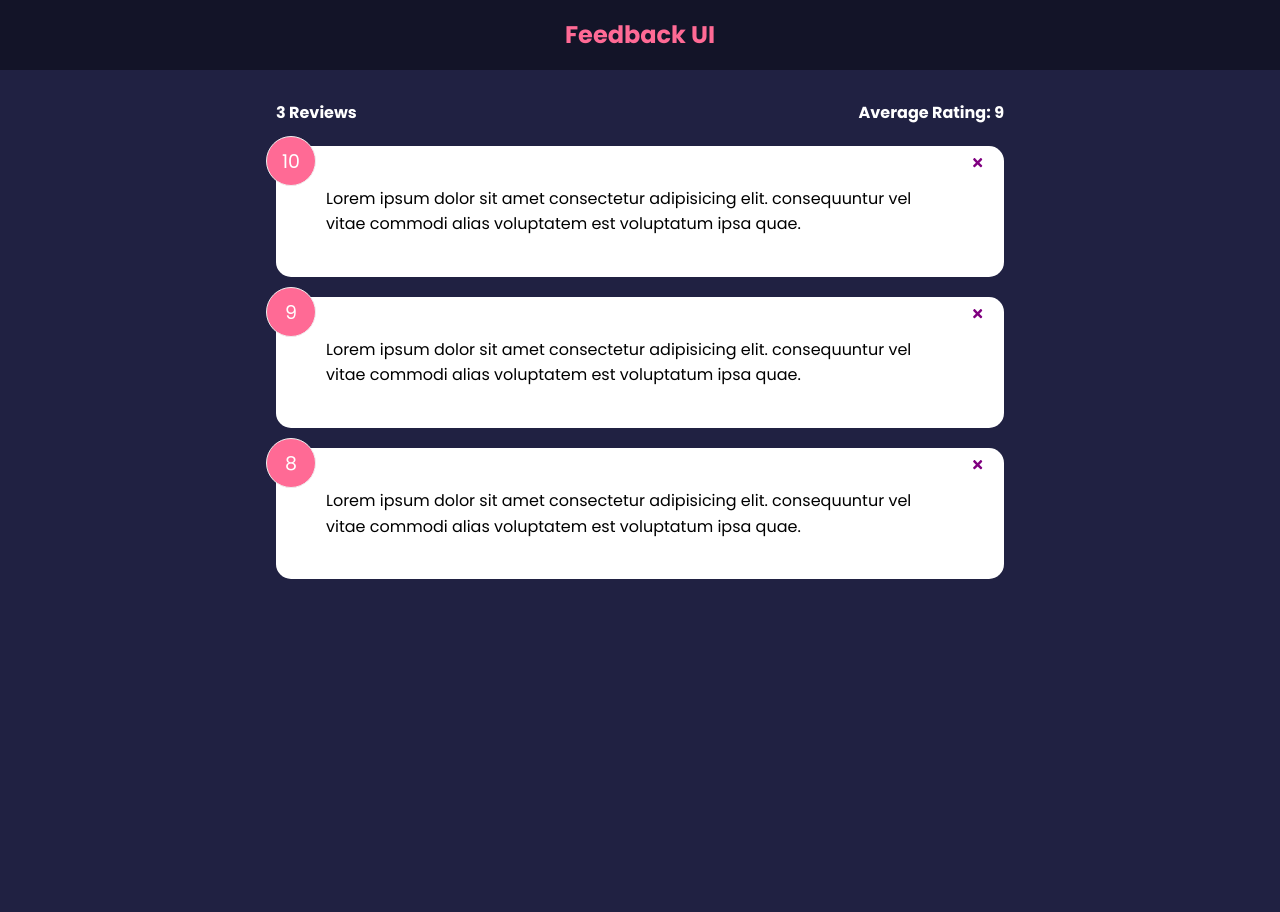
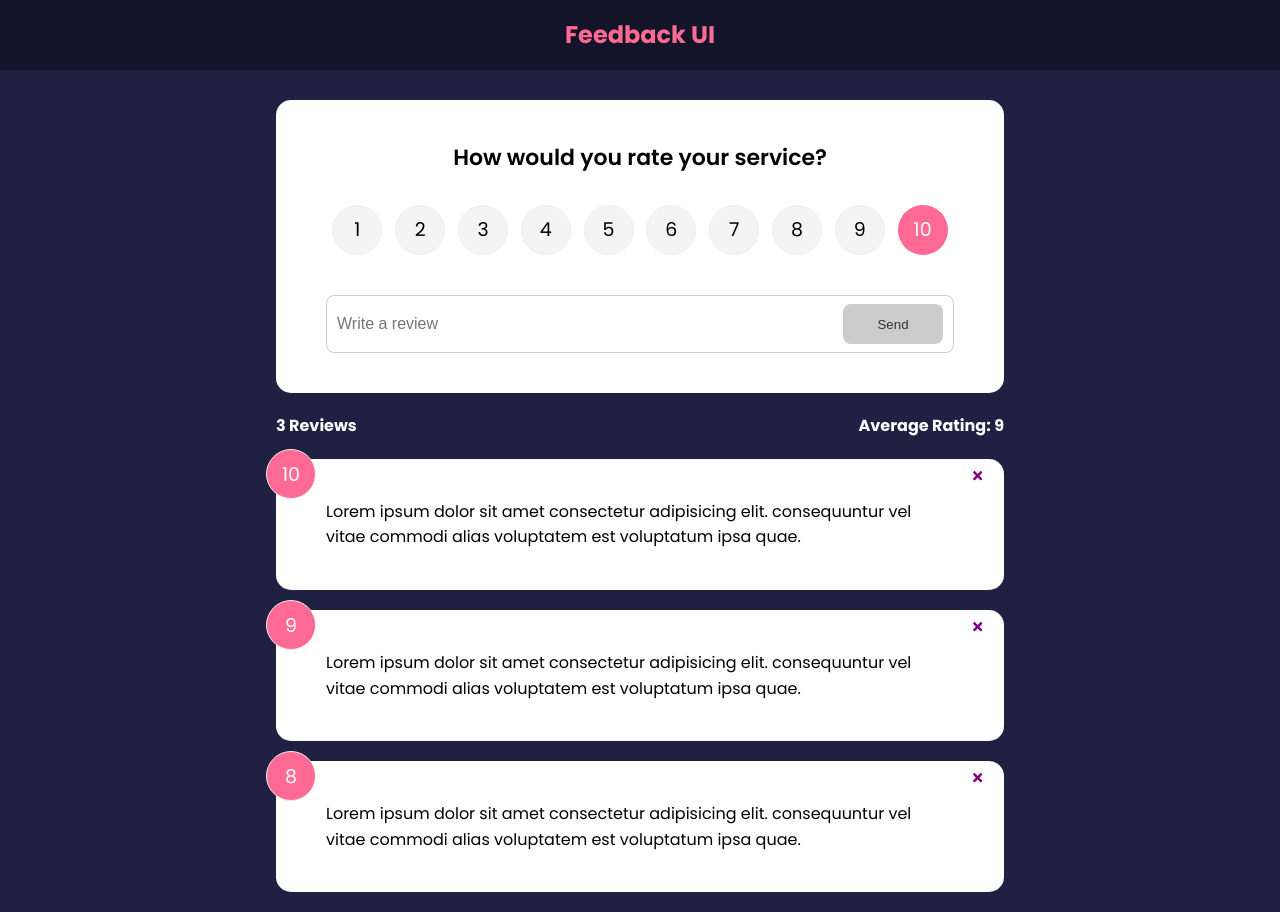
Before and after one commit to bobfdev/react-feedback-app, a React (Create React App) app: page / in a window 1280 px wide. Before the commit the page ends 800 px from the top, so only its background shows below. Built offline with nearby package versions, Linux system fonts and the light colour scheme.

Commit message:
updated files

```diff
--- a/src/App.js
+++ b/src/App.js
@@ -3,6 +3,7 @@
 import FeedbackList from './components/FeedbackList';
 import FeedbackData from './data/FeedbackData';
 import FeedbackStats from './components/FeedbackStats';
+import FeedbackForm from './components/FeedbackForm';
 
 function App() {
     const [feedback, setFeedback] = useState(FeedbackData)
@@ -18,6 +19,7 @@
         <>
             <Header />
             <div className="container">
+                <FeedbackForm />
                 <FeedbackStats feedback={feedback} />
                 <FeedbackList
                     feedback={feedback}
--- /dev/null
+++ b/src/components/FeedbackForm.js
@@ -0,0 +1,56 @@
+import { useState } from 'react';
+import Card from './shared/Card';
+import Button from './shared/Button';
+import RatingSelect from './RatingSelect';
+
+function FeedbackForm() {
+    const [text, setText] = useState('')
+    const [rating, setRating] = useState(10)
+    const [btnDisabled, setBtnDisabled] = useState(true)
+    const [message, setMessage] = useState('')
+
+    const handleTextChange = (e) => {
+        // if no text in form then disable send button
+        if (text === '') {
+            setBtnDisabled(true)
+            setMessage(null)
+        // if text is less than 10 character disable send button and respond with message
+        } else if (text !== '' && text.trim().length <= 10) {
+            setBtnDisabled(true)
+            setMessage('Text must be at least 10 characters')
+        // if text is more than 10 characters enable send button
+        } else {
+            setMessage(null)
+            setBtnDisabled(false)
+        }
+
+        setText(e.target.value);
+    }
+
+    return (
+        <Card>
+            <form>
+                <h2>How would you rate your service?</h2>
+                <RatingSelect select={(rating) => setRating(rating)} />
+                <div className="input-group">
+                    <input
+                        onChange={handleTextChange}
+                        type="text"
+                        placeholder="Write a review"
+                        value={text}
+                    />
+                    <Button
+                        type="submit"
+                        isDisabled={btnDisabled}
+                    >
+                        Send
+                    </Button>
+                </div>
+
+                {message && <div className='message'>{message}</div>}
+            </form>
+        </Card>
+    )
+}
+
+export default FeedbackForm;
--- /dev/null
+++ b/src/components/RatingSelect.js
@@ -0,0 +1,130 @@
+import { useState } from 'react';
+
+// "select" prop passed in from FeedbackForm
+function RatingSelect({ select }) {
+    const [selected, setSelected] = useState(10)
+
+    const handleChange = (e) => {
+        // "+" turns the value into a numerical value
+        setSelected(+e.currentTarget.value)
+        // select is called in as a function and the "+e.currentTarget.value" value is passed in
+        select(+e.currentTarget.value)
+    }
+
+    return (
+        <ul className='rating'>
+        <li>
+          <input
+            type='radio'
+            id='num1'
+            name='rating'
+            value='1'
+            onChange={handleChange}
+            checked={selected === 1}
+          />
+          <label htmlFor='num1'>1</label>
+        </li>
+        <li>
+          <input
+            type='radio'
+            id='num2'
+            name='rating'
+            value='2'
+            onChange={handleChange}
+            checked={selected === 2}
+          />
+          <label htmlFor='num2'>2</label>
+        </li>
+        <li>
+          <input
+            type='radio'
+            id='num3'
+            name='rating'
+            value='3'
+            onChange={handleChange}
+            checked={selected === 3}
+          />
+          <label htmlFor='num3'>3</label>
+        </li>
+        <li>
+          <input
+            type='radio'
+            id='num4'
+            name='rating'
+            value='4'
+            onChange={handleChange}
+            checked={selected === 4}
+          />
+          <label htmlFor='num4'>4</label>
+        </li>
+        <li>
+          <input
+            type='radio'
+            id='num5'
+            name='rating'
+            value='5'
+            onChange={handleChange}
+            checked={selected === 5}
+          />
+          <label htmlFor='num5'>5</label>
+        </li>
+        <li>
+          <input
+            type='radio'
+            id='num6'
+            name='rating'
+            value='6'
+            onChange={handleChange}
+            checked={selected === 6}
+          />
+          <label htmlFor='num6'>6</label>
+        </li>
+        <li>
+          <input
+            type='radio'
+            id='num7'
+            name='rating'
+            value='7'
+            onChange={handleChange}
+            checked={selected === 7}
+          />
+          <label htmlFor='num7'>7</label>
+        </li>
+        <li>
+          <input
+            type='radio'
+            id='num8'
+            name='rating'
+            value='8'
+            onChange={handleChange}
+            checked={selected === 8}
+          />
+          <label htmlFor='num8'>8</label>
+        </li>
+        <li>
+          <input
+            type='radio'
+            id='num9'
+            name='rating'
+            value='9'
+            onChange={handleChange}
+            checked={selected === 9}
+          />
+          <label htmlFor='num9'>9</label>
+        </li>
+        <li>
+          <input
+            type='radio'
+            id='num10'
+            name='rating'
+            value='10'
+            onChange={handleChange}
+            checked={selected === 10}
+          />
+          <label htmlFor='num10'>10</label>
+        </li>
+      </ul>
+    )
+  }
+
+export default RatingSelect;
--- /dev/null
+++ b/src/components/shared/Button.js
@@ -0,0 +1,30 @@
+import PropTypes from 'prop-types';
+
+// children, version, type and isDisabled are destructured props
+function Button({ children, version, type, isDisabled }) {
+    return (
+        <button
+            type={type}
+            disabled={isDisabled}
+            // btn-${version} is from whatever CSS btn version (btn-primary or btn-secondary)from index.css
+            className={`btn btn-${version}`}
+        >
+            {children}
+        </button>
+    )
+}
+
+Button.defaultProps = {
+    version: 'primary',
+    type: '',
+    isDisabled: false,
+}
+
+Button.propTypes = {
+    children: PropTypes.node.isRequired,
+    version: PropTypes.string,
+    type: PropTypes.string,
+    isDisabled: PropTypes.bool,
+}
+
+export default Button;
```
